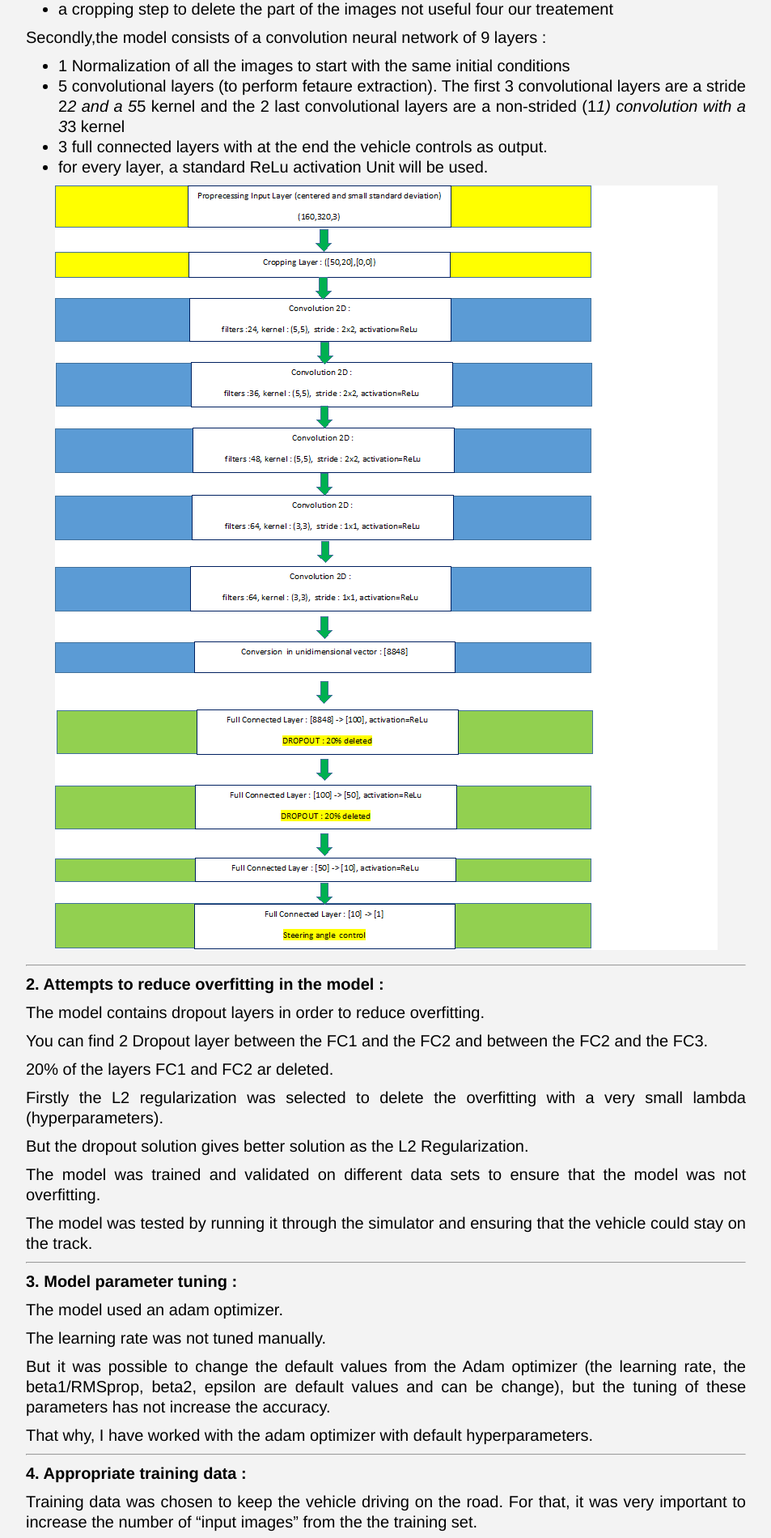
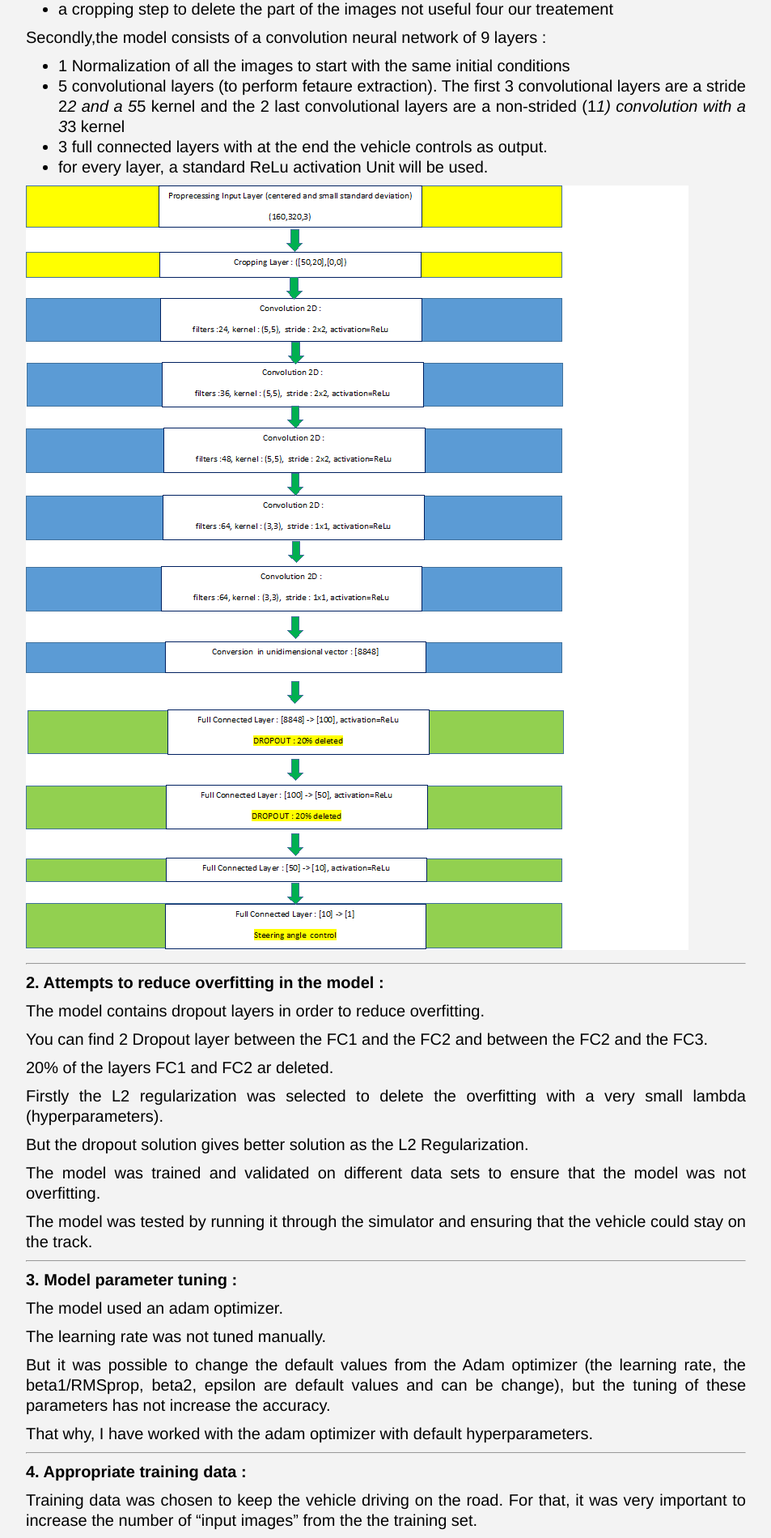
Before and after one commit to Jeanyvesbourdoncle/Jeanyvesbourdoncle.github.io, a Jekyll site: the page built from _posts/2019-02-01-sdc-Behavior-Cloning.md, in a window 1280 px wide. Shown: the part 2835-4734 px from the top of the page at 81% size, without its empty margins (178-1131 px from the left). Built offline with Jekyll 4.4.1, drawn with Linux system fonts in a browser that asks for light colours.

Commit message:
Update 2019-02-01-sdc-Behavior-Cloning.md

```diff
--- a/_posts/2019-02-01-sdc-Behavior-Cloning.md
+++ b/_posts/2019-02-01-sdc-Behavior-Cloning.md
@@ -133,9 +133,9 @@ Secondly,the model consists of a convolution neural network of 9 layers :
 
    - for every layer, a standard ReLu activation Unit will be used.
 
-<div class="post_img">
+
 <img src="../../../assets/sdc-Behavior-Cloning/pipeline.png" />
-</div>
+
 -----------------------------------------------------------------------------------------------------------
 
 
```
